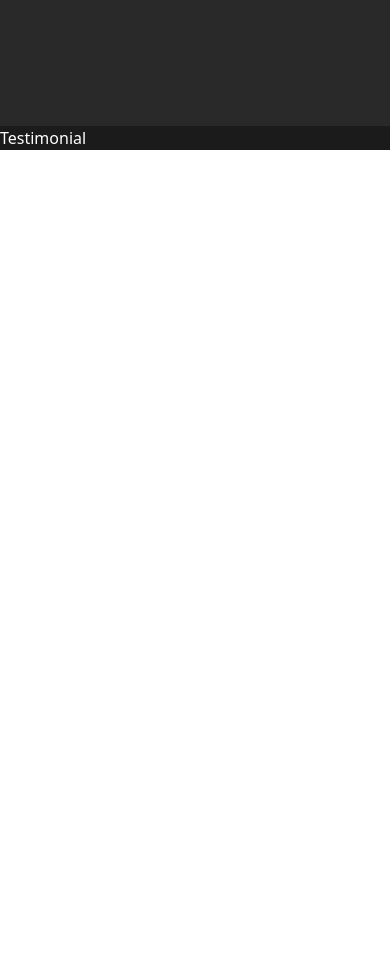
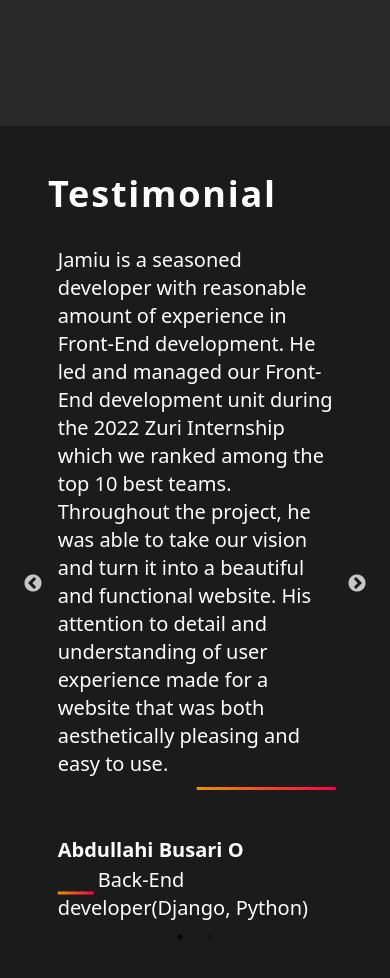
Before and after one commit to dExtinctedCoder/portfolio, a React (Vite) app: page / in a window 390 px wide. Shown: the part 6387-7365 px from the top of the page. Before the commit the page ends 6537 px from the top, so only its background shows below. Built offline with nearby package versions, Linux system fonts and the light colour scheme.

Commit message:
build testimonial component

```diff
--- a/src/components/sections/testimonial.tsx
+++ b/src/components/sections/testimonial.tsx
@@ -1,6 +1,49 @@
+import Slider from "react-slick";
+import "slick-carousel/slick/slick.css";
+import "slick-carousel/slick/slick-theme.css";
+
 const Testimonial = () => {
+
+  const settings = {
+    dots: true,
+    infinite: true,
+    speed: 500,
+    slidesToShow: 1,
+    slidesToScroll: 1,
+    autoplaySpeed: 1000,
+    pauseOnHover: true
+  };
+
   return (
-    <div>Testimonial</div>
+    <section className="px-12 pt-12 pb-32 relative md:px-28">
+      <h2 className="text-4xl mb-8 font-bold tracking-wider">Testimonial</h2>
+      <Slider autoplay {...settings}>
+        <div className="relative px-2">
+          <p className="text-xl max-w-[60ch]">
+            <p className="mb-12 relative pb-3 leading-7">Jamiu is a seasoned developer with reasonable amount of experience in Front-End development. He led and managed our Front-End development unit during the 2022 Zuri Internship which we ranked among the top 10 best teams. Throughout the project, he was able to take our vision and turn it into a beautiful and functional website. His attention to detail and understanding of user experience made for a website that was both aesthetically pleasing and easy to use.
+              <span className="absolute right-0 bottom-0 w-1/2 h-[3px] bg-gradient-to-r from-pink to-purple dark:from-gold-light dark:to-pink md:w-1/3"></span>
+            </p>
+            <b className="mb-1 leading-6 capitalize block">Abdullahi Busari O</b>
+            <span className="leading-6 relative pl-10">
+              <span className="w-9 h-[3px] bg-gradient-to-r from-pink to-purple dark:from-gold-light dark:to-pink absolute left-0 top-1/2 -translate-y-1/2"></span>
+              Back-End developer(Django, Python)
+            </span>
+          </p>
+        </div>
+        <div className="relative px-2">
+          <p className="text-xl max-w-[60ch]">
+            <p className="mb-12 relative pb-3 leading-7">I had the pleasure of working with Jamiu on a project, and I have to say, it was an excellent experience. He was not only highly skilled and knowledgeable in frontend development but also a great team player and communicator. I highly recommend Jamiu for any frontend development projects.
+              <span className="absolute right-0 bottom-0 w-1/2 h-[3px] bg-gradient-to-r from-pink to-purple dark:from-gold-light dark:to-pink md:w-1/3"></span>
+            </p>
+            <b className="mb-1 leading-6 capitalize block">Al-Hassan Abdulmumin</b>
+            <span className="leading-6 relative pl-10">
+              <span className="w-9 h-[3px] bg-gradient-to-r from-pink to-purple dark:from-gold-light dark:to-pink absolute left-0 top-1/2 -translate-y-1/2"></span>
+              Fullstack developer at Ajian Labs
+            </span>
+          </p>
+        </div>
+      </Slider>
+    </section>
   )
 }
 
```
